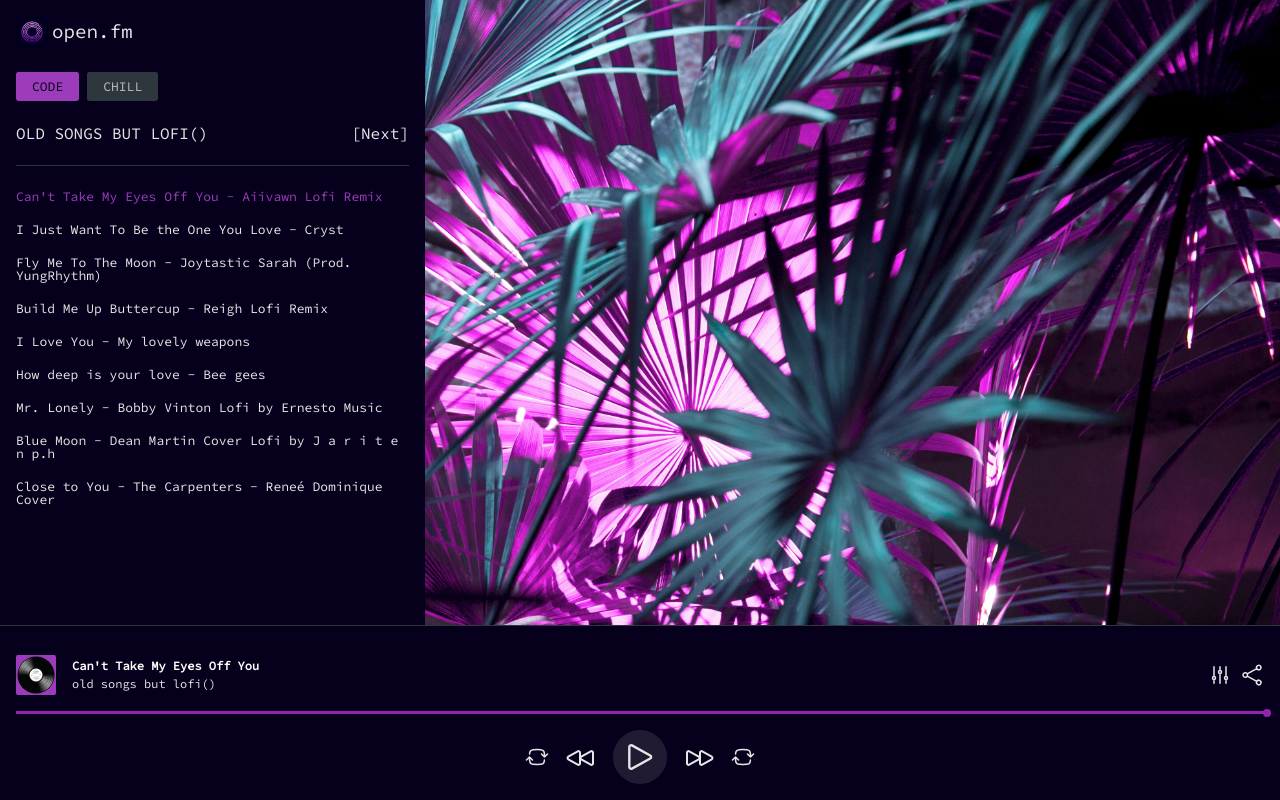
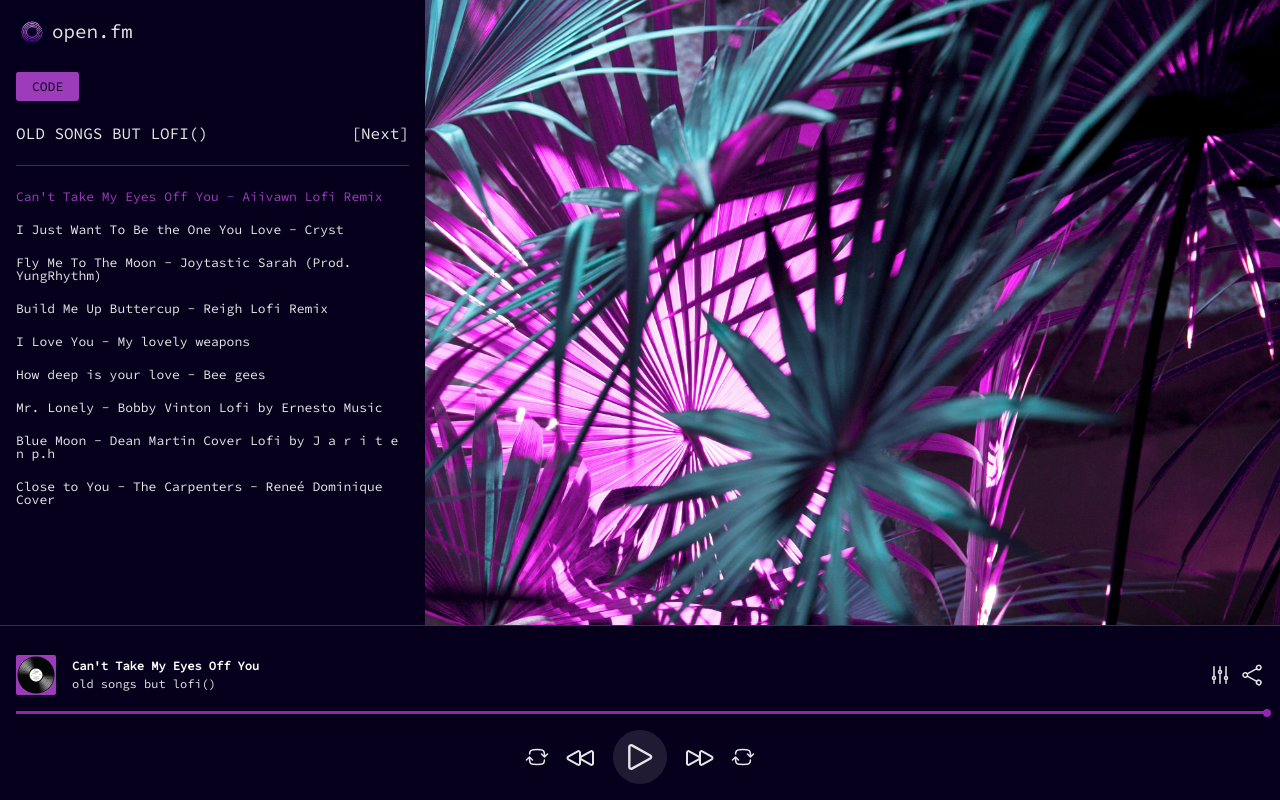
Before and after one commit to open-foundation-team/open-fm, a React (Vite) app: page / in a window 1280 px wide. Built offline with nearby package versions, Linux system fonts and the light colour scheme.

Commit message:
Update: github pages workflow.

```diff
--- a/src/App.tsx
+++ b/src/App.tsx
@@ -81,7 +81,7 @@ const App = () => {
   return (
     <main className="app-container">
       <img
-        src="/images/slides/plants.jpeg"
+        src="/open-fm/images/slides/plants.jpeg"
         alt="Slide background"
         style={{
           position: 'absolute',
--- a/src/components/PlayerControls/styles.scss
+++ b/src/components/PlayerControls/styles.scss
@@ -118,7 +118,7 @@
     position: absolute;
     bottom: 0;
 
-    height: 150px;
+    height: 175px;
     width: 100%;
 
     padding: 1rem;
--- a/src/components/Sidebar/index.tsx
+++ b/src/components/Sidebar/index.tsx
@@ -43,7 +43,7 @@ export const Sidebar = ({
 
             {/* Header section */}
             <div className="sidebar-header">
-                <img className='header-logo' src="/logo.png" alt="open.fm ambient radio logo" />
+                <img className='header-logo' src="/open-fm/logo.png" alt="open.fm ambient radio logo" />
                 <p className='header-title'>open.fm</p>
             </div>
 
--- a/src/library/index.ts
+++ b/src/library/index.ts
@@ -10,47 +10,47 @@ export const moods: IMood[] = [
                     {
                         title: "Can't Take My Eyes Off You",
                         artist: "Aiivawn Lofi Remix",
-                        src: '/audio/playlists/old-songs-but-lofi/cant-take-my-eyes-off-you.mp3'
+                        src: "/open-fm/audio/playlists/old-songs-but-lofi/cant-take-my-eyes-off-you.mp3"
                     },
                     {
                         title: "I Just Want To Be the One You Love",
                         artist: "Cryst",
-                        src: "/audio/playlists/old-songs-but-lofi/i-just-want-to-be-the-one-you-love.mp3"
+                        src: "/open-fm/audio/playlists/old-songs-but-lofi/i-just-want-to-be-the-one-you-love.mp3"
                     },
                     {
                         title: "Fly Me To The Moon",
                         artist: "Joytastic Sarah (Prod. YungRhythm)",
-                        src: "/audio/playlists/old-songs-but-lofi/fly-me-to-the-moon.mp3"
+                        src: "/open-fm/audio/playlists/old-songs-but-lofi/fly-me-to-the-moon.mp3"
                     },
                     {
                         title: "Build Me Up Buttercup",
                         artist: "Reigh Lofi Remix",
-                        src: "/audio/playlists/old-songs-but-lofi/build-me-up-buttercup.mp3"
+                        src: "/open-fm/audio/playlists/old-songs-but-lofi/build-me-up-buttercup.mp3"
                     },
                     {
                         title: "I Love You",
                         artist: "My lovely weapons",
-                        src: "/audio/playlists/old-songs-but-lofi/i-love-you.mp3"
+                        src: "/open-fm/audio/playlists/old-songs-but-lofi/i-love-you.mp3"
                     },
                     {
                         title: "How deep is your love",
                         artist: "Bee gees",
-                        src: "/audio/playlists/old-songs-but-lofi/how-deep-is-your-love.mp3"
+                        src: "/open-fm/audio/playlists/old-songs-but-lofi/how-deep-is-your-love.mp3"
                     },
                     {
                         title: "Mr. Lonely",
                         artist: "Bobby Vinton Lofi by Ernesto Music",
-                        src: "/audio/playlists/old-songs-but-lofi/mr-lonely.mp3"
+                        src: "/open-fm/audio/playlists/old-songs-but-lofi/mr-lonely.mp3"
                     },
                     {
                         title: "Blue Moon",
                         artist: "Dean Martin Cover Lofi by J a r i t e n p.h",
-                        src: "/audio/playlists/old-songs-but-lofi/blue-moon.mp3"
+                        src: "/open-fm/audio/playlists/old-songs-but-lofi/blue-moon.mp3"
                     },
                     {
                         title: "Close to You",
                         artist: "The Carpenters - Reneé Dominique Cover",
-                        src: "/audio/playlists/old-songs-but-lofi/close-to-you.mp3"
+                        src: "/open-fm/audio/playlists/old-songs-but-lofi/close-to-you.mp3"
                     }
                 ]
             },
@@ -60,180 +60,115 @@ export const moods: IMood[] = [
                     {
                         title: "Nothing Really matters that much to me anymore",
                         artist: "Astroblk",
-                        src: '/audio/playlists/code-fi/nothing-really-matters-that-much-to-me-anymore.mp3'
+                        src: "/open-fm/audio/playlists/code-fi/nothing-really-matters-that-much-to-me-anymore.mp3"
                     },
                     {
                         title: "Sanctuary",
                         artist: "Aviscerall",
-                        src: "/audio/playlists/code-fi/sanctuary.mp3",
+                        src: "/open-fm/audio/playlists/code-fi/sanctuary.mp3",
                     },
                     {
                         title: "Explorer",
                         artist: "Astroblk",
-                        src: "/audio/playlists/code-fi/explorer.mp3",
+                        src: "/open-fm/audio/playlists/code-fi/explorer.mp3",
                     },
                     {
                         title: "Can't Replace You",
                         artist: "Knwln Ryan",
-                        src: "/audio/playlists/code-fi/cant-replace-you.mp3",
+                        src: "/open-fm/audio/playlists/code-fi/cant-replace-you.mp3",
                     },
                     {
                         title: "How Can You Tell",
                         artist: "NetNavi",
-                        src: "/audio/playlists/code-fi/how-can-you-tell.mp3",
+                        src: "/open-fm/audio/playlists/code-fi/how-can-you-tell.mp3",
                     },
                     {
                         title: "Vancouver",
                         artist: "Astroblk",
-                        src: "/audio/playlists/code-fi/vancouver.mp3",
+                        src: "/open-fm/audio/playlists/code-fi/vancouver.mp3",
                     },
                     {
                         title: "Lullabyes",
                         artist: "Aviscerall",
-                        src: "/audio/playlists/code-fi/lullabyes.mp3",
+                        src: "/open-fm/audio/playlists/code-fi/lullabyes.mp3",
                     },
                     {
                         title: "Courage",
                         artist: "Astroblk",
-                        src: "/audio/playlists/code-fi/courage.mp3",
+                        src: "/open-fm/audio/playlists/code-fi/courage.mp3",
                     },
                     {
                         title: "Coffee Shop",
                         artist: "Aviscerall",
-                        src: "/audio/playlists/code-fi/coffee-shop.mp3",
+                        src: "/open-fm/audio/playlists/code-fi/coffee-shop.mp3",
                     },
                     {
                         title: "Chillin'",
                         artist: "Astroblk",
-                        src: "/audio/playlists/code-fi/chillin.mp3",
+                        src: "/open-fm/audio/playlists/code-fi/chillin.mp3",
                     },
                     {
                         title: "Fields",
                         artist: "Astroblk",
-                        src: "/audio/playlists/code-fi/fields.mp3",
+                        src: "/open-fm/audio/playlists/code-fi/fields.mp3",
                     },
                     {
                         title: "Progress",
                         artist: "Aviscerall",
-                        src: "/audio/playlists/code-fi/progress.mp3",
+                        src: "/open-fm/audio/playlists/code-fi/progress.mp3",
                     },
                     {
                         title: "Geneva",
                         artist: "Astroblk",
-                        src: "/audio/playlists/code-fi/geneva.mp3",
+                        src: "/open-fm/audio/playlists/code-fi/geneva.mp3",
                     },
                     {
                         title: "Jupiter",
                         artist: "Knwln Ryan",
-                        src: "/audio/playlists/code-fi/jupiter.mp3",
+                        src: "/open-fm/audio/playlists/code-fi/jupiter.mp3",
                     },
                     {
                         title: "Ginger Spice",
                         artist: "Astroblk",
-                        src: "/audio/playlists/code-fi/ginger-spice.mp3",
+                        src: "/open-fm/audio/playlists/code-fi/ginger-spice.mp3",
                     },
                     {
                         title: "Clockin' Out",
                         artist: "Aviscerall",
-                        src: "/audio/playlists/code-fi/clockin-out.mp3",
+                        src: "/open-fm/audio/playlists/code-fi/clockin-out.mp3",
                     },
                     {
                         title: "Waterfalls",
                         artist: "Knwln Ryan",
-                        src: "/audio/playlists/code-fi/waterfalls.mp3",
+                        src: "/open-fm/audio/playlists/code-fi/waterfalls.mp3",
                     },
                     {
                         title: "Feelings",
                         artist: "Aviscerall",
-                        src: "/audio/playlists/code-fi/feelings.mp3",
+                        src: "/open-fm/audio/playlists/code-fi/feelings.mp3",
                     },
                     {
                         title: "Soul in Seoul",
                         artist: "Astroblk",
-                        src: "/audio/playlists/code-fi/soul-in-seoul.mp3",
+                        src: "/open-fm/audio/playlists/code-fi/soul-in-seoul.mp3",
                     },
                     {
                         title: "To a Song",
                         artist: "NetNavi",
-                        src: "/audio/playlists/code-fi/to-a-song.mp3",
+                        src: "/open-fm/audio/playlists/code-fi/to-a-song.mp3",
                     },
                     {
                         title: "Sunrise",
                         artist: "Astroblk",
-                        src: "/audio/playlists/code-fi/sunrise.mp3",
+                        src: "/open-fm/audio/playlists/code-fi/sunrise.mp3",
                     },
                     {
                         title: "Onett",
                         artist: "Aviscerall",
-                        src: "/audio/playlists/code-fi/onett.mp3",
+                        src: "/open-fm/audio/playlists/code-fi/onett.mp3",
                     },
                 ]
             }
         ]
     },
-    {
-        name: 'chill',
-        playlists: [
-            {
-                name: 'peter()',
-                songs: [
-                    {
-                        title: "Can't Take My Eyes Off You",
-                        artist: "Aiivawn Lofi Remix",
-                        src: '/spirited_away-studio_ghibli.mp3'
-                    },
-                    {
-                        title: "Just want to be the one you love",
-                        artist: "Cryst",
-                        src: ""
-                    },
-                    {
-                        title: "Fly Me To The Moon",
-                        artist: "Joytastic Sarah (Prod. YungRhythm)",
-                        src: ""
-                    },
-                    {
-                        title: "Build Me Up Buttercup",
-                        artist: "Reigh Lofi Remix",
-                        src: ""
-                    },
-                    {
-                        title: "I Love You",
-                        artist: "My lovely weapons",
-                        src: ""
-                    },
-                    {
-                        title: "How deep is your love",
-                        artist: "Bee gees",
-                        src: ""
-                    },
-                    {
-                        title: "Mr. Lonely",
-                        artist: "Bobby Vinton Lofi by Ernesto Music",
-                        src: ""
-                    },
-                    {
-                        title: "Blue Moon",
-                        artist: "Dean Martin Cover Lofi by J a r i t e n p.h",
-                        src: ""
-                    },
-                    {
-                        title: "Close to You",
-                        artist: "The Carpenters - Reneé Dominique Cover",
-                        src: ""
-                    }
-                ]
-            },
-            {
-                name: "code-fi[]",
-                songs: [
-                    {
-                        title: "Close to You",
-                        artist: "The Carpenters - Reneé Dominique Cover",
-                        src: ""
-                    }
-                ]
-            }
-        ]
-    }
 ]
--- a/vite.config.ts
+++ b/vite.config.ts
@@ -4,4 +4,5 @@ import react from '@vitejs/plugin-react-swc'
 // https://vitejs.dev/config/
 export default defineConfig({
   plugins: [react()],
-})
+  base: '/open-fm/'
+});
```
Also changed, not shown: src/components/PlayerControls/index.tsx (+4 -4 lines).
